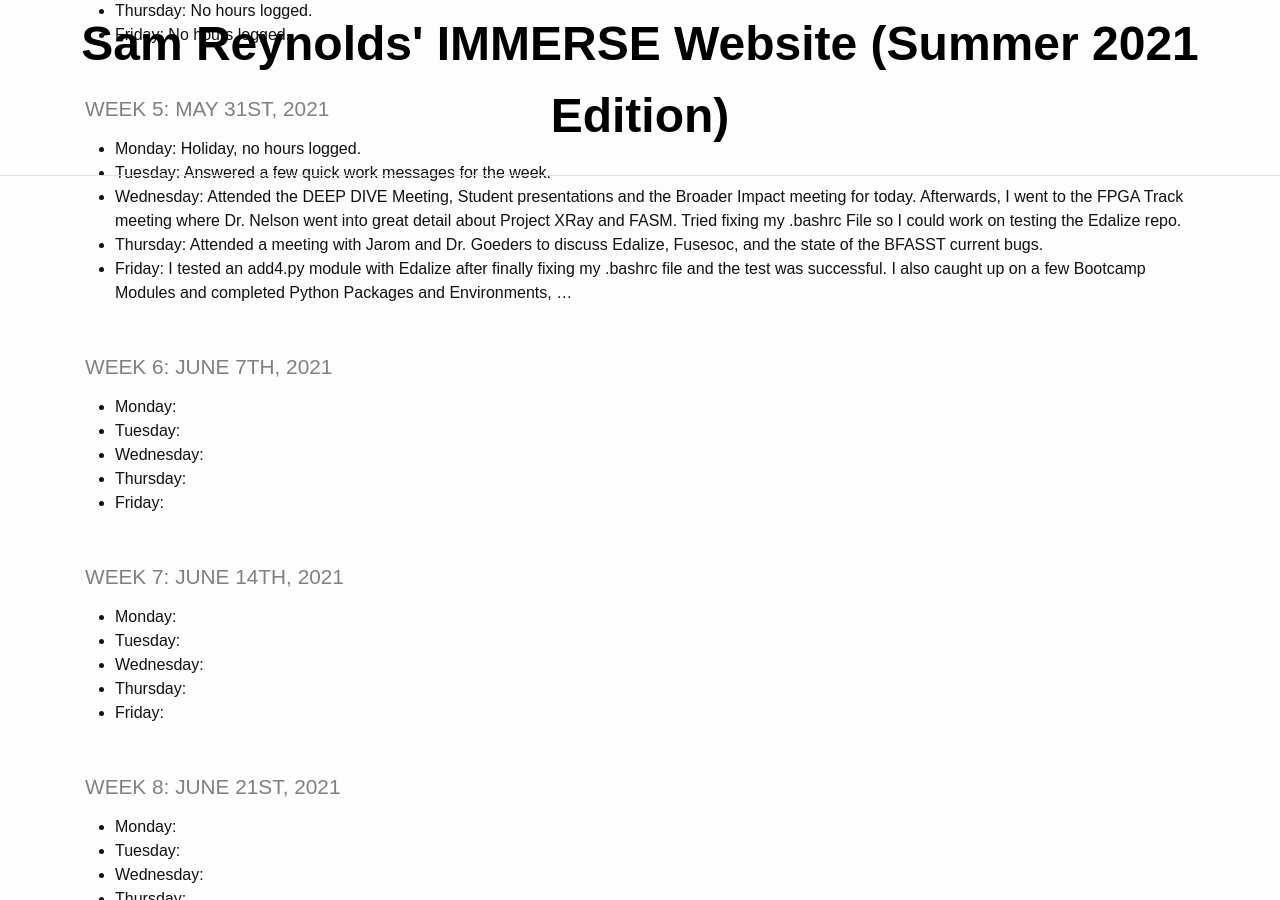
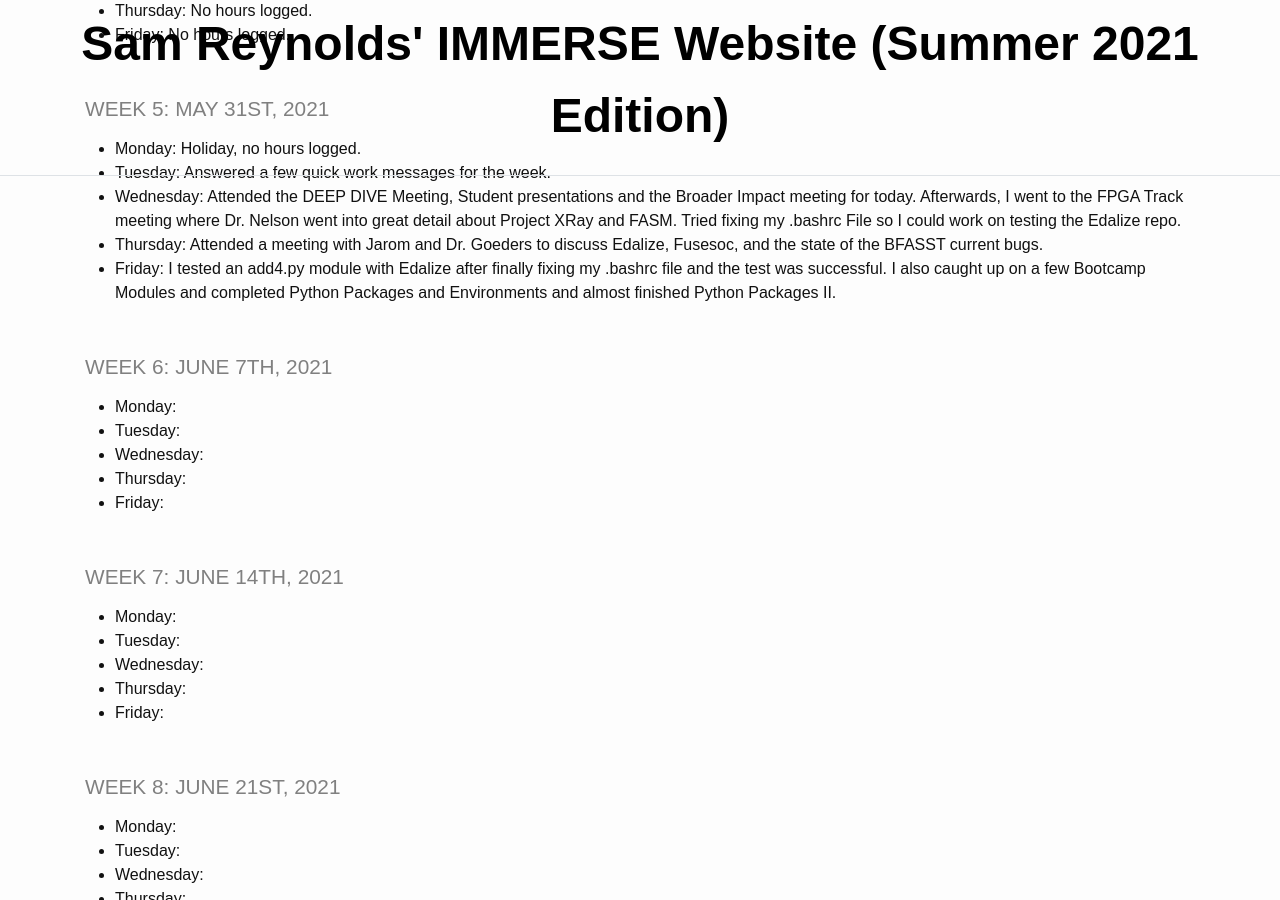
Before and after one commit to TheDHCreator/thedhcreator.github.io, a Jekyll site: the page built from _pages/log.md, in a window 1280 px wide and 900 px high, scrolled down 1805 px. Built offline with Jekyll 4.4.1, drawn with Linux system fonts in a browser that asks for light colours.

Commit message:
Finishing last Fridays commit starting out the new week

```diff
--- a/_pages/log.md
+++ b/_pages/log.md
@@ -53,7 +53,7 @@ title: IMMERSE Log
 * **Tuesday**: Answered a few quick work messages for the week.
 * **Wednesday**: Attended the DEEP DIVE Meeting, Student presentations and the Broader Impact meeting for today. Afterwards, I went to the FPGA Track meeting where Dr. Nelson went into great detail about Project XRay and FASM. Tried fixing my .bashrc File so I could work on testing the Edalize repo.
 * **Thursday**: Attended a meeting with Jarom and Dr. Goeders to discuss Edalize, Fusesoc, and the state of the BFASST current bugs.
-* **Friday**: I tested an add4.py module with Edalize after finally fixing my .bashrc file and the test was successful. I also caught up on a few Bootcamp Modules and completed Python Packages and Environments, ...
+* **Friday**: I tested an add4.py module with Edalize after finally fixing my .bashrc file and the test was successful. I also caught up on a few Bootcamp Modules and completed Python Packages and Environments and almost finished Python Packages II.
 
 ### Week 6: June 7th, 2021
 
```
